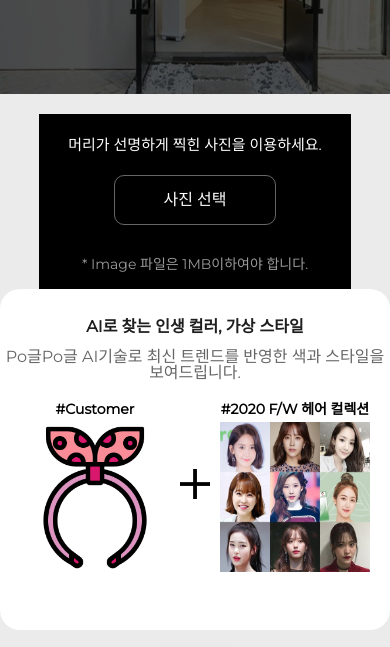
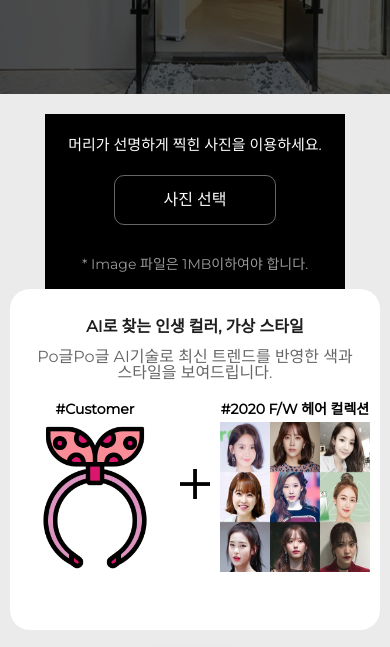
Before and after one commit to BennJB/stargan-v2-AIproject, a website: page static/index.html in a window 390 px wide. Shown: the part 136-783 px from the top of the page. Drawn offline with Linux system fonts and the light colour scheme.

Commit message:
upload_image_edit

```diff
--- a/static/styles.css
+++ b/static/styles.css
@@ -450,8 +450,8 @@ svg:hover .tw {
   }
 
   .sample_image {
-    padding-right: 20px;
-    padding-left: 20px;
+    padding-right: 10px;
+    padding-left: 10px;
   }
 
   .plus-style {
@@ -477,7 +477,7 @@ svg:hover .tw {
   }
 
   .upload_image {
-    width: 312px;
+    width: 300px;
     padding: 15px 0 15px 0;
     display: flex;
     flex-direction: column;
```
